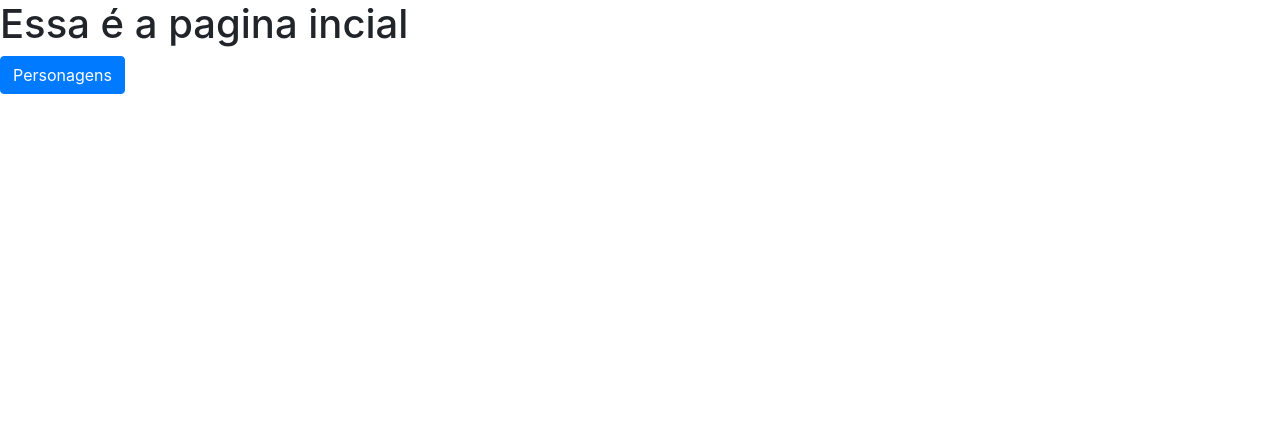
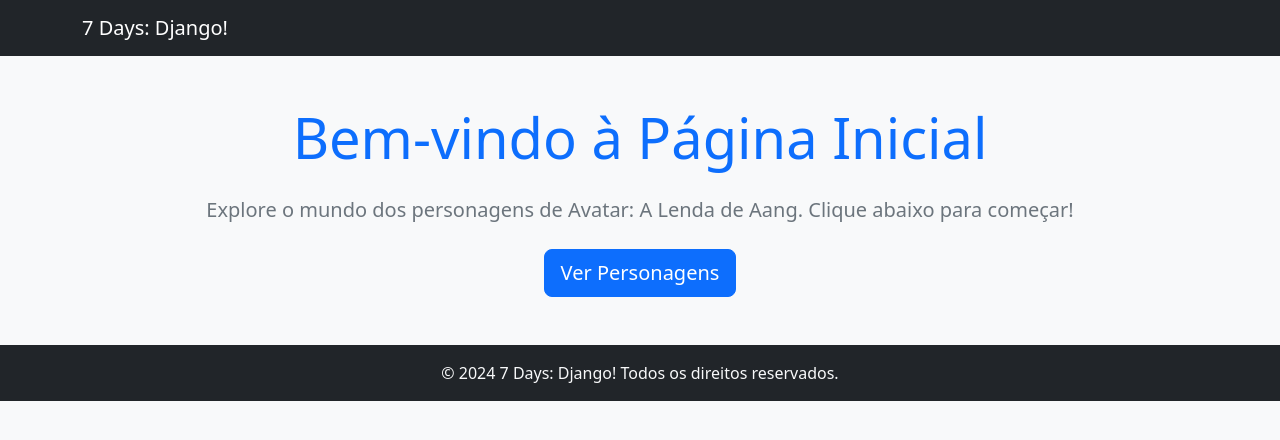
Before and after one commit to scali33/7Days_django, a Django app: page / in a window 1280 px wide. Shown: the top 440 px of the page. Run offline with Django 5.2, Linux system fonts and the light colour scheme; some libraries are stand-ins or nearby versions.

Commit message:
melhoria na pagina home  um botão para voltar a mesma

```diff
--- a/avatar_app/templates/avatar_app/home.html
+++ b/avatar_app/templates/avatar_app/home.html
@@ -1,15 +1,42 @@
 <!DOCTYPE html>
 <html lang="en">
+
 <head>
-    <link rel="stylesheet" href="https://stackpath.bootstrapcdn.com/bootstrap/4.5.2/css/bootstrap.min.css">
     <meta charset="UTF-8">
     <meta name="viewport" content="width=device-width, initial-scale=1.0">
-    <title>Document</title>
+    <title>Página Inicial</title>
+    <!-- Bootstrap CSS -->
+    <link rel="stylesheet" href="https://cdn.jsdelivr.net/npm/bootstrap@5.3.0/dist/css/bootstrap.min.css">
 </head>
-<body>
-    <h1> Essa é a pagina incial </h1>
 
-    <a href="{% url 'chars1' page_num=1%}" class="btn btn-primary">Personagens</a>
+<body class="bg-light">
+    <!-- Navbar -->
+    <nav class="navbar navbar-expand-lg navbar-dark bg-dark">
+        <div class="container">
+            <a class="navbar-brand" href="#">
+                7 Days: Django!
+            </a>
+        </div>
+    </nav>
 
+    <!-- Main Content -->
+    <div class="container mt-5 text-center">
+        <h1 class="display-4 text-primary mb-4">Bem-vindo à Página Inicial</h1>
+        <p class="lead text-secondary">
+            Explore o mundo dos personagens de Avatar: A Lenda de Aang. Clique abaixo para começar!
+        </p>
+        <div class="mt-4">
+            <a href="{% url 'chars1' page_num=1 %}" class="btn btn-lg btn-primary">Ver Personagens</a>
+        </div>
+    </div>
+
+    <!-- Footer -->
+    <footer class="bg-dark text-light text-center py-3 mt-5">
+        <p class="mb-0">&copy; 2024 7 Days: Django! Todos os direitos reservados.</p>
+    </footer>
+
+    <!-- Bootstrap JS Bundle -->
+    <script src="https://cdn.jsdelivr.net/npm/bootstrap@5.3.0/dist/js/bootstrap.bundle.min.js"></script>
 </body>
+
 </html>
--- a/avatar_app/templates/avatar_app/personagens.html
+++ b/avatar_app/templates/avatar_app/personagens.html
@@ -7,6 +7,7 @@
 </head>
 <body>
     <nav class="navbar navbar-expand-lg navbar-dark bg-dark">
+        <a href="/"> home </a>
         <div class="container">
             <a class="navbar-brand" href="#">
                 <img src="https://7daysofcode.io/assets/img/background-7days.1709759788.svg" width="30" height="30" class="d-inline-block align-top" alt="">
```
